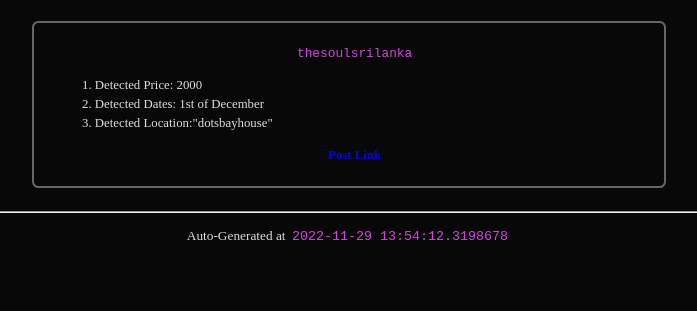
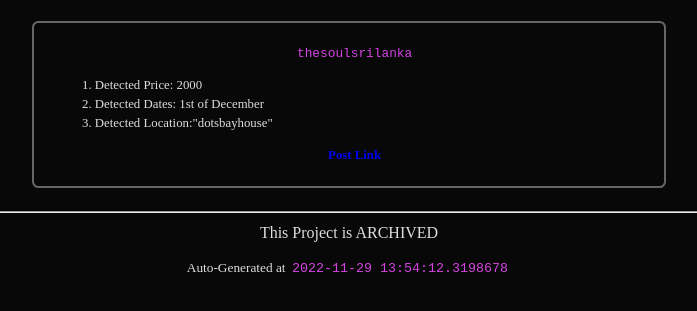
Before and after one commit to kana800/livesl, a plain HTML site: page docs/index.html in a window 1280 px wide. Shown: the part 285-596 px from the top of the page, without its empty margins (291-988 px from the left). Drawn offline with Linux system fonts and the light colour scheme.

Commit message:
final push [archived]
- added reasoning
- mentioned in site

```diff
--- a/docs/index.html
+++ b/docs/index.html
@@ -27,6 +27,9 @@
 	</div>
 	</div>
 <hr>
+
+This Project is ARCHIVED
+
 <footer>
 
 <p>Auto-Generated at <code>2022-11-29 13:54:12.3198678</code> </p>
```
Also changed, not shown: 1 other file.
